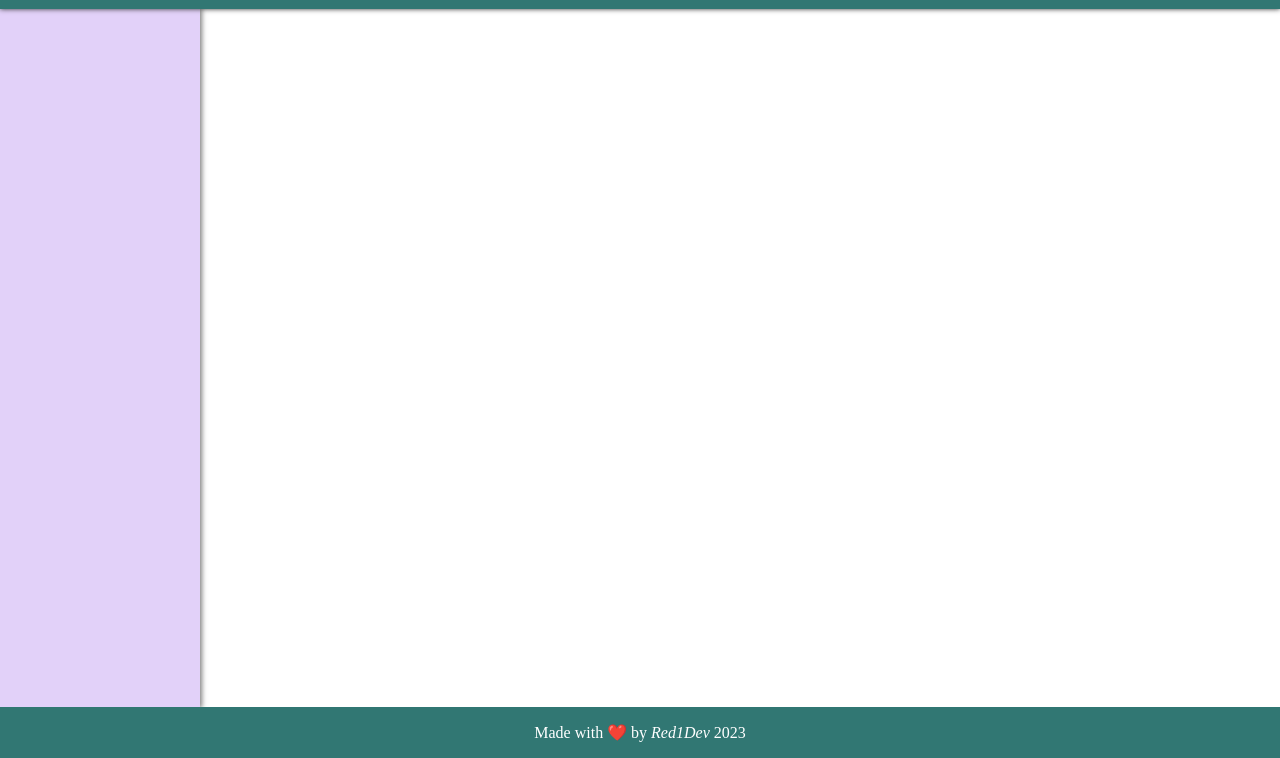
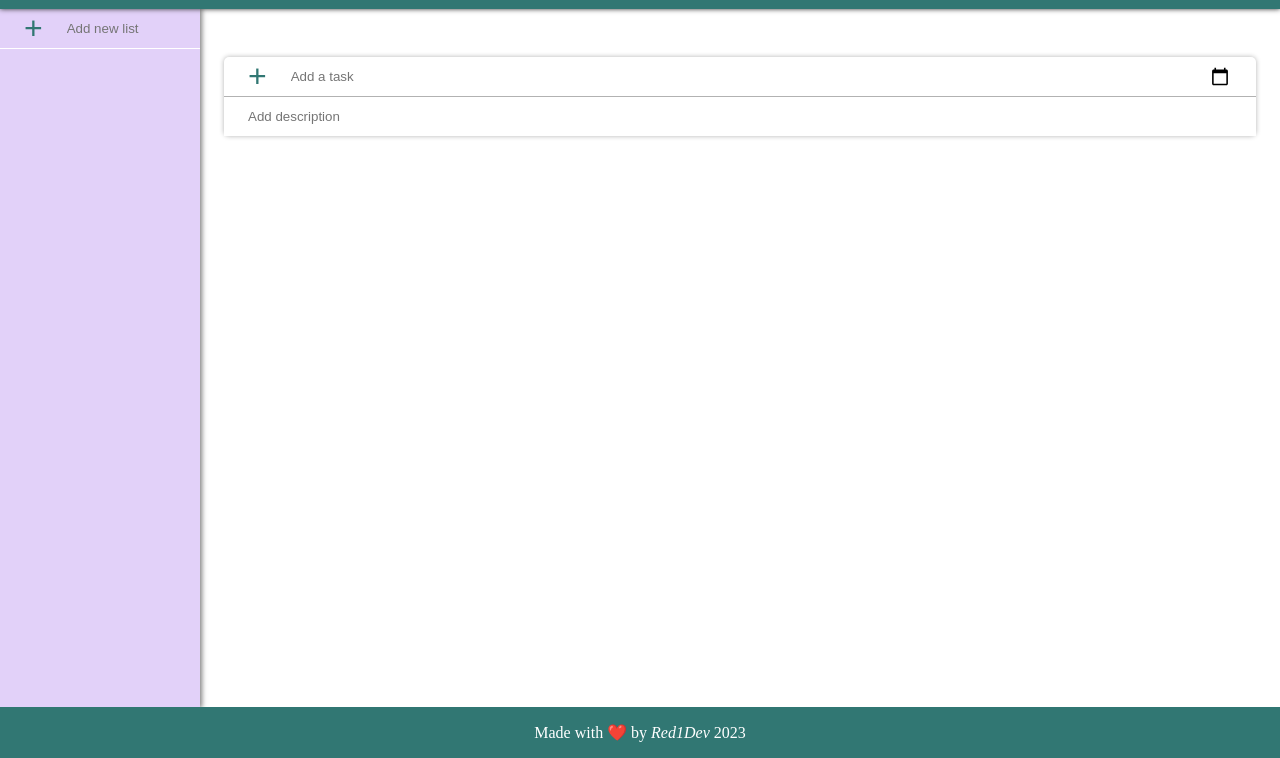
Before and after one commit to red1code/todo-app, a website built with webpack: page src/template.html in a window 1280 px wide. Shown: the part 42-800 px from the top of the page. Built offline with nearby package versions, Linux system fonts and the light colour scheme.

Commit message:
setup ui for todo & list forms

```diff
--- a/src/css/styles.css
+++ b/src/css/styles.css
@@ -46,6 +46,7 @@ header {
   justify-content: center;
   align-items: center;
   box-shadow: 0 0 5px 0 #313131;
+  z-index: 100;
 }
 
 header h2:hover {
@@ -72,13 +73,34 @@ main {
   -moz-box-shadow: 1px 0px 5px 1px rgba(0, 0, 0, 0.5);
 }
 
+/* list form */
+
+form input {
+  border: none;
+  outline: none;
+  padding: calc(var(--gap)/2) var(--gap);
+}
+
+#ProjectForm {
+  display: flex;
+  padding: 0 var(--gap);
+  background-color: var(--accent-color);
+  border-bottom: 1px solid rgba(255, 255, 255, 1);
+}
+
+#ProjectForm:hover {
+  filter: brightness(.9);
+}
+
+#ProjectForm input {
+  background-color: transparent;
+}
+
+/* sidebar links */
+
 .projects-container {
   display: flex;
   flex-direction: column;
-}
-
-.project-title {
-  color: var(--primary-color);
 }
 
 .projects-container>button {
@@ -93,18 +115,62 @@ main {
   filter: brightness(.9);
 }
 
+/* todo list title */
+
+#todoListTitle {
+  color: var(--primary-color);
+  margin-bottom: var(--gap);
+}
+
+/* todo form */
+
+#todoForm {
+  box-shadow: 0 0 5px 0 rgba(0, 0, 0, 0.3);
+  border-radius: 5px;
+  margin-bottom: var(--gap);
+}
+
+#todoForm .input-row-1 {
+  padding: 0 var(--gap);
+  display: flex;
+  border-bottom: 0.5px solid rgba(0, 0, 0, 0.3);
+}
+
+#todoForm input[name="todoTitle"] {
+  flex: 1;
+}
+
+input[name="todoDueDate"] {
+  color: transparent;
+  width: 25px;
+  padding: 0;
+}
+
+#todoForm input[name="todoDueDate"]::-webkit-calendar-picker-indicator {
+  cursor: pointer;
+  font-size: 20px;
+}
+
+#todoForm input[name="todoDescription"] {
+  width: 100%;
+  /* display: none; */
+}
+
+#todoForm input[name="todoTitle"]:focus~#todoForm>input[name="todoDescription"] {
+  background-color: yellow !important;
+}
+
+.submit-btn {
+  font-size: xx-large;
+  color: var(--primary-color);
+  padding: 0;
+}
+
 /* todo list */
 
 .main-content {
   flex: 1;
-}
-
-.todo-list-container {
   padding: var(--gap);
-}
-
-.todo-list-container>h3 {
-  margin-bottom: calc(var(--gap)/1.5);
 }
 
 .todo-list-container>button {
--- a/src/template.html
+++ b/src/template.html
@@ -15,10 +15,23 @@
 
     <main>
       <div class="left-sidebar">
+        <form onsubmit="" id="ProjectForm">
+          <button type="submit" class="reset-btn submit-btn">+</button>
+          <input type="text" name="projectTitle" placeholder="Add new list" required>
+        </form>
         <div class="projects-container" id="projectsContainer"></div>
       </div>
 
       <div class="main-content">
+        <h3 id="todoListTitle"></h3>
+        <form onsubmit="" id="todoForm">
+          <div class="input-row-1">
+            <button type="submit" class="reset-btn submit-btn">+</button>
+            <input type="text" name="todoTitle" placeholder="Add a task" required>
+            <input type="date" name="todoDueDate" title="Add due date">
+          </div>
+          <input type="text" name="todoDescription" placeholder="Add description">
+        </form>
         <div class="todo-list-container" id="todoListContainer"></div>
       </div>
 
```
